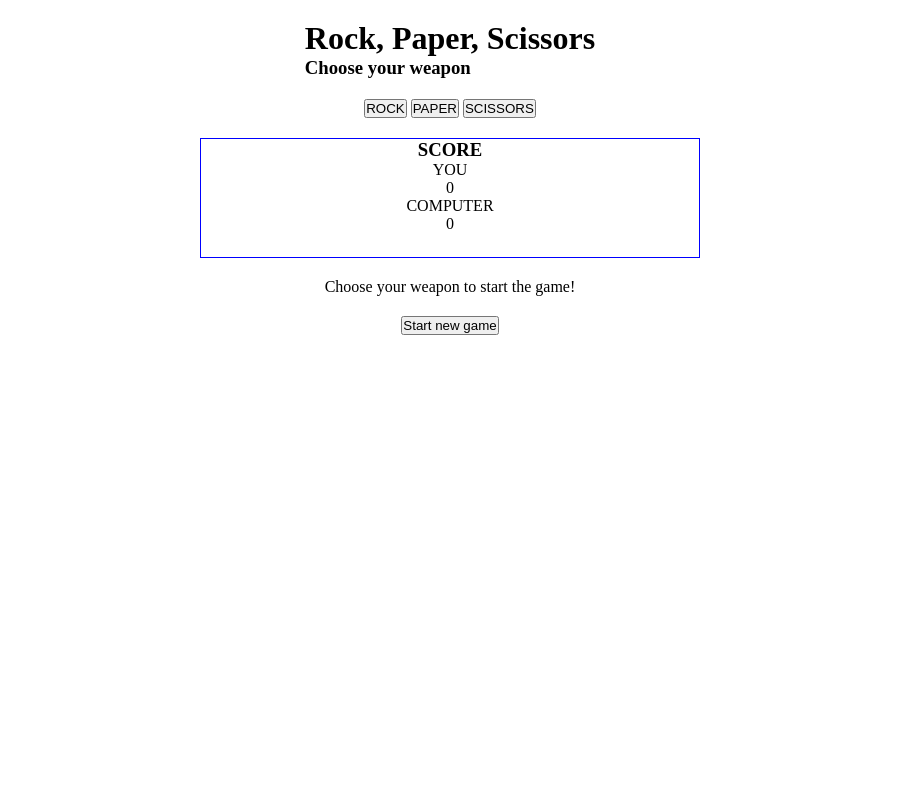
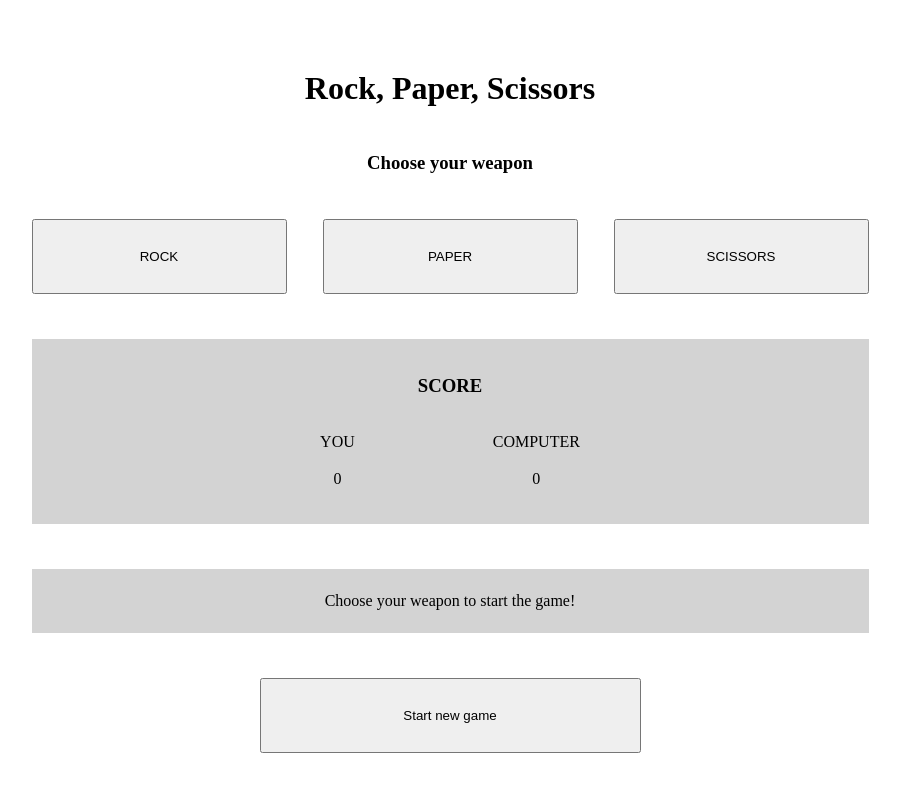
Before and after one commit to Ark235/Rock-Paper-Scissors-TOP, a plain HTML site: page index.html in a window 1280 px wide. Shown: the whole page, without its empty margins (190-1090 px from the left). Drawn offline with Linux system fonts and the light colour scheme.

Commit message:
Rework css.

```diff
--- a/css/styles.css
+++ b/css/styles.css
@@ -1,58 +1,76 @@
 * {
+    padding: 0;
+    margin: 0;
     box-sizing: border-box;
-    margin: 0;
-    padding: 0;
 }
 
 .wrapper {
+    max-width: 1024px;
+    margin: auto;
     display: flex;
     flex-direction: column;
     align-items: center;
-    padding: 20px;
-    gap: 20px;
+    gap: 45px;
 }
 
-.weapon {
+.heading {
+    padding: 70px 0 0 0;
     display: flex;
-    gap: 10px;
+    flex-direction: column;
+    align-items: center;
+    gap: 45px;
 }
 
-.weapon-heading {
-    display: inline-block;
-    text-align: center;
-    padding: 10px;
+.buttons {
+    width: 837px;
+    height: 75px;
+    display: flex;
+    gap: 36px;
 }
 
-.weapon-item {
-    width: 33.3%;
-    padding: 20px;
-    font-size: 17px;
-    flex: 1 auto;
-    font-weight: 700;
-}
-
-.combat-log {
-    height: 270px;
-    width: 500px;
-    border: 1px solid red;
-    overflow: auto;
-    text-align: center;
+.buttons button {
+    flex: 1 0 1px;
 }
 
 .score {
-    width: 500px;
-    height: 120px;
-    border: 1px solid blue;
-    overflow: auto;
-    text-align: center;
+    width: 837px;
+    display: flex;
+    flex-direction: column;
+    align-items: center;
+    background-color: lightgray;
+    padding: 36px 0;
+    gap: 36px;
 }
 
-.score-content {
+.score-blocks {
     display: flex;
     justify-content: center;
-    gap: 20px;
+    padding: 0 165px;
+    gap: 138px;
 }
 
-h4 {
+.score-player,
+.score-computer {
     text-align: center;
+    display: flex;
+    flex-direction: column;
+    gap: 19px;
 }
+
+.log {
+    width: 837px;
+    height: 64px;
+    display: flex;
+    justify-content: center;
+    align-items: center;
+    background-color: lightgray;
+}
+
+.new-game {
+    /* display: none; */
+}
+
+.new-game .new-game-start {
+    width: 381px;
+    height: 75px;
+}
--- a/index.html
+++ b/index.html
@@ -25,6 +25,7 @@
 
         <div class="score">
             <h3 class="score-heading">SCORE</h3>
+            <div class="score-blocks">
                 <div class="score-player">
                     <p>YOU</p>
                     <p class="score-player-value">0</p>
@@ -32,6 +33,7 @@
                 <div class="score-computer">
                     <p>COMPUTER</p>
                     <p class="score-computer-value">0</p>
+                </div>
             </div>
         </div>
 
```
Lines whose indentation alone changed are shown as unchanged.
